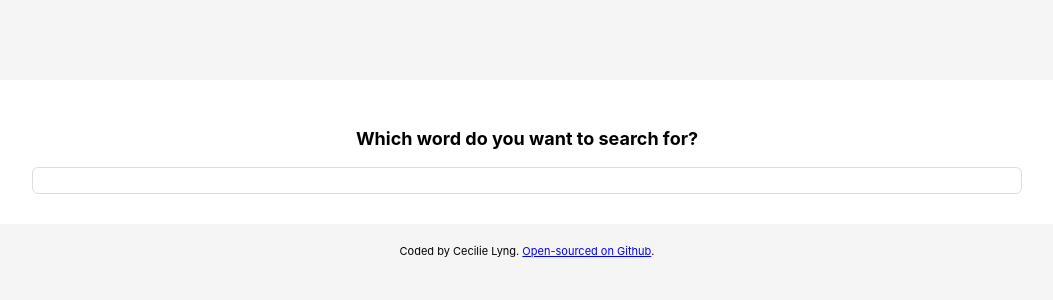
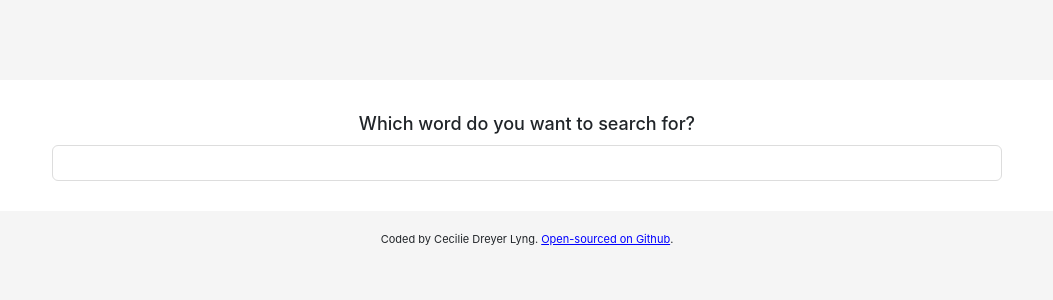
Before and after one commit to ceciliedreyer/react-dictionary, a React (Create React App) app: page / in a window 1280 px wide. Shown: the top 300 px of the page, without its empty margins (113-1166 px from the left). Built offline with nearby package versions, Linux system fonts and the light colour scheme.

Commit message:
Added photo api and added css

```diff
--- a/package.json
+++ b/package.json
@@ -9,6 +9,7 @@
     "bootstrap": "^5.3.3",
     "react": "^18.3.1",
     "react-axios": "^2.0.6",
+    "react-bootstrap": "^2.10.2",
     "react-dom": "^18.3.1",
     "react-scripts": "5.0.1",
     "web-vitals": "^2.1.4"
--- a/public/index.html
+++ b/public/index.html
@@ -9,6 +9,7 @@
       name="description"
       content="Web site created using create-react-app"
     />
+
     <link rel="apple-touch-icon" href="%PUBLIC_URL%/logo192.png" />
     <!--
       manifest.json provides metadata used when your web app is installed on a
--- a/src/App.js
+++ b/src/App.js
@@ -10,7 +10,7 @@ function App() {
         </main>
         <footer className="text-center">
           <p>
-            Coded by Cecilie Lyng.{" "}
+            Coded by Cecilie Dreyer Lyng.{" "}
             <a href="https://github.com/ceciliedreyer/react-dictionary">
               Open-sourced on Github
             </a>
--- a/src/Dictionary.js
+++ b/src/Dictionary.js
@@ -3,14 +3,21 @@ import axios from "axios";
 import "./Dictionary.css";
 
 import Results from "./Results";
+import Photos from "./Photos";
 
 export default function Dictionary() {
   const [word, setWord] = useState(null);
   const [results, setResults] = useState();
+  const [photos, setPhotos] = useState();
 
   function handleSearch(response) {
     console.log(response.data);
     setResults(response.data);
+  }
+
+  function handlePexels(response) {
+    console.log(response.data);
+    setPhotos(response.data);
   }
 
   function updateWord(event) {
@@ -24,6 +31,16 @@ export default function Dictionary() {
     let apiUrl = `https://api.shecodes.io/dictionary/v1/define?word=${word}&key=${apiKey}`;
     axios.get(apiUrl).then(handleSearch);
     console.log(apiUrl);
+
+    let pexelsApiKey =
+      "AasuWBtNq0dqtySEV6vgIZuVIC2FsUzeOTUbve4S8DF2dujsoiIimGdt";
+    let pexelsApiUrl = `https://api.pexels.com/v1/search?query=${word}&per_page=6`;
+    let headers = { Authorization: ` ${pexelsApiKey}` };
+    axios
+      .get(pexelsApiUrl, {
+        headers: headers,
+      })
+      .then(handlePexels);
   }
 
   return (
@@ -35,6 +52,7 @@ export default function Dictionary() {
         </form>
       </section>
       <Results data={results} />
+      <Photos data={photos} />
     </div>
   );
 }
--- /dev/null
+++ b/src/Photos.js
@@ -0,0 +1,27 @@
+import React from "react";
+
+export default function Photos(props) {
+  if (props.data) {
+    return (
+      <div className="Photos">
+        <section>
+          <div className="row row-gap-4">
+            {props.data.photos.map(function (photo, index) {
+              return (
+                <div className="col-6" key={index}>
+                  <img
+                    className="img-fluid"
+                    src={photo.src.landscape}
+                    alt={photo.alt}
+                  />
+                </div>
+              );
+            })}
+          </div>
+        </section>
+      </div>
+    );
+  } else {
+    return null;
+  }
+}
--- a/src/Results.js
+++ b/src/Results.js
@@ -4,8 +4,6 @@ import Meaning from "./Meaning";
 import "./Results.css";
 
 export default function Results(props) {
-  console.log(props.data);
-
   if (props.data) {
     return (
       <div className="Results">
```
Also changed, not shown: src/index.js (+7 -6 lines), 1 other file (tests, documents, lock files or other folders).
